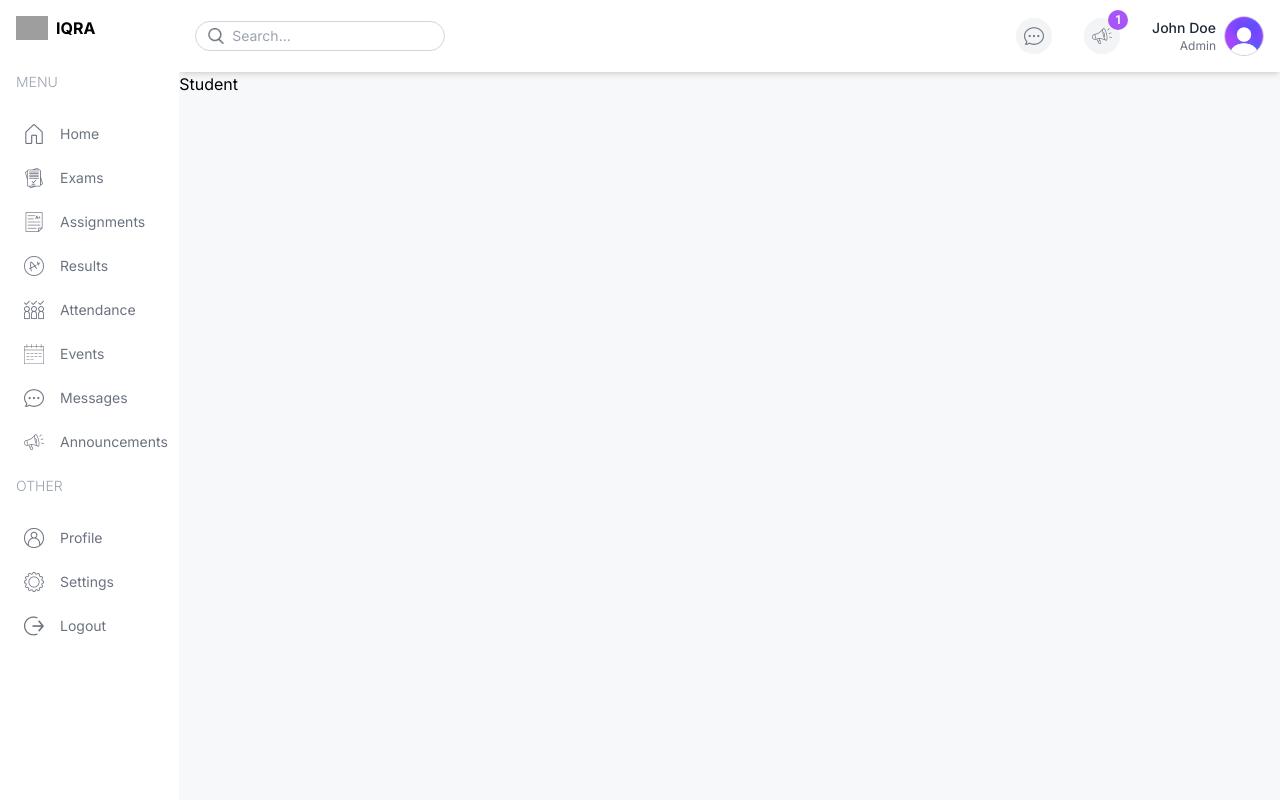
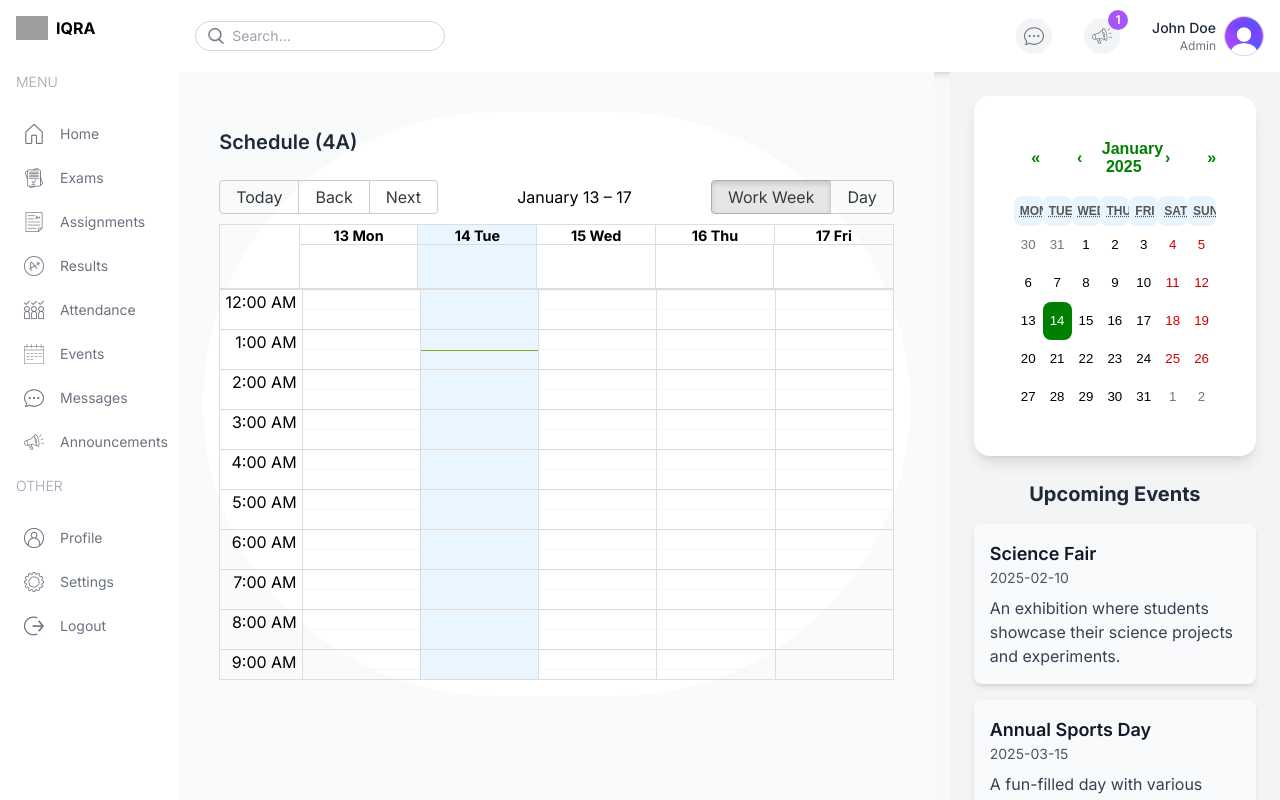
Before and after one commit to jakir540/school-management-system, a Next.js app: page /student in a window 1280 px wide. Built offline with nearby package versions, Linux system fonts and the light colour scheme; grey boxes are pictures that could not be loaded.

Commit message:
add big calender and specfic student dashboard

```diff
--- a/package.json
+++ b/package.json
@@ -10,8 +10,11 @@
   },
   "dependencies": {
     "@fortawesome/fontawesome-free": "^6.7.2",
+    "@types/react-big-calendar": "^1.16.1",
+    "moment": "^2.30.1",
     "next": "14.2.5",
     "react": "^18",
+    "react-big-calendar": "^1.17.1",
     "react-calendar": "^5.1.0",
     "react-dom": "^18",
     "recharts": "^2.15.0"
--- a/src/app/(dashboard)/student/page.tsx
+++ b/src/app/(dashboard)/student/page.tsx
@@ -1,7 +1,28 @@
+import Announcement from "@/components/Announcement";
+import EventCalendar from "@/components/EventCalender";
+import StudentCalender from "@/components/StudentCalender";
 import React from "react";
 
 const StudentPage = () => {
-  return <div>Student</div>;
+  return (
+    <div className="flex justify-between gap-4 flex-col md:flex-row">
+      {/* left side */}
+      <div className="min-h-screen bg-gray-50 py-10 px-6 w-[75%]">
+        <div className="w-full bg-white rounded-full p-4">
+          <h1 className="text-xl font-semibold text-gray-800 mb-6 ">
+            Schedule (4A)
+          </h1>
+          <StudentCalender />
+        </div>
+      </div>
+
+      {/* right side */}
+      <div className="w-[30%] bg-gray-100 flex flex-col gap-4">
+        <EventCalendar />
+        <Announcement />
+      </div>
+    </div>
+  );
 };
 
 export default StudentPage;
--- /dev/null
+++ b/src/components/StudentCalender.tsx
@@ -0,0 +1,24 @@
+"use client";
+
+import { Calendar, momentLocalizer } from "react-big-calendar";
+import moment from "moment";
+import { calendarEvents } from "@/lib/data";
+import "react-big-calendar/lib/css/react-big-calendar.css";
+
+const localizer = momentLocalizer(moment);
+
+const StudentCalender = () => (
+  <div>
+    <Calendar
+      localizer={localizer}
+      events={calendarEvents}
+      startAccessor="start"
+      endAccessor="end"
+      views={["work_week", "day"]}
+      view="work_week"
+      style={{ height: 500 }}
+    />
+  </div>
+);
+
+export default StudentCalender;
```
Also changed, not shown: 1 other file (tests, documents, lock files or other folders).
